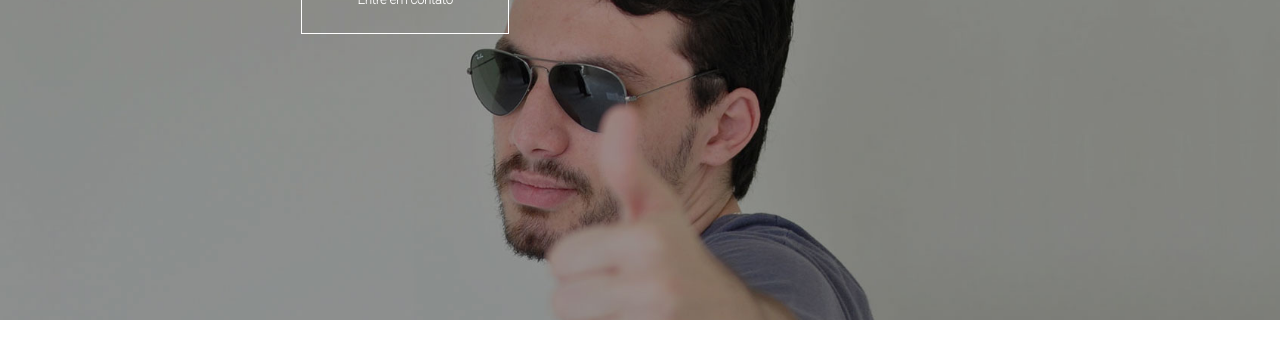
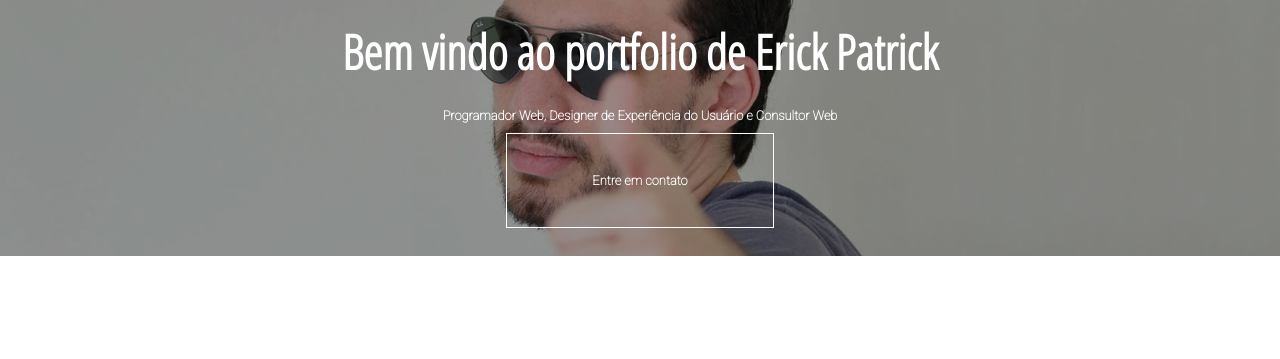
Before and after one commit to erickpatrick/erickpatrick.github.io, a PHP site: page / in a window 1280 px wide. Shown: the top 359 px of the page. Run offline with PHP 8.4, Linux system fonts and the light colour scheme.

Commit message:
From the beginning, yet again

```diff
--- a/assets/css/styles.css
+++ b/assets/css/styles.css
@@ -39,64 +39,14 @@ h2, .call-to-action {
 	color: #fff;
 	text-align:center;
 	position:relative;
-
-	height: 30em;
-}
-
-@media screen and (min-width:30em) {
-	.header {
-		height: 20em;
-	}
 }
 
 .listing-content {
-	position:absolute;
-	top:50%;
-	left:50%;
-	margin-left:-50%;
-	margin-top:-50%;
+	padding: 1.75em
 }
 
-@media screen and (min-width:22.5em) {
-	.listing-content {
-		padding:0 0.5em;
-	}
-	.listing-title {
-		font-size:3em;
-	}
-}
-
-@media screen and (min-width:30em) {
-	.listing-content {
-		margin-top:-25%;
-	}
-}
-
-@media screen and (min-width:37.25em) {
-	.listing-content {
-		margin-top:-25%;
-	}
-	.listing-title {
-		font-size:4em;
-		margin-bottom:0.625em;
-	}
-}
-
-.listing-description {}
-@media screen and (min-width:20em) {
-	.listing-description {
-		font-size:1.5em;
-	}
-}
-@media screen and (min-width:32.25em) {
-	.listing-description {
-		font-size:1.0em;
-	}
-}
-@media screen and (min-width:32.25em) and (min-height:20em) {
-	.listing-description {
-		font-size:0.625em;
-	}
+.listing-title {
+	font-size:3em;
 }
 
 .call-to-action {
```
